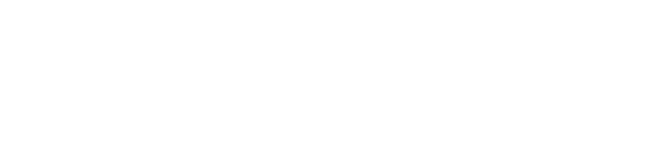
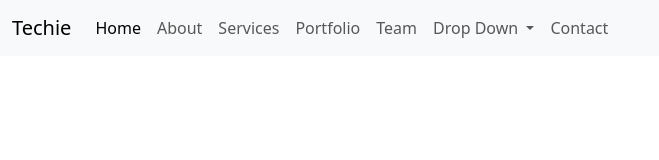
Before and after one commit to sunn01/bootstrap, a plain HTML site: page index.html in a window 1280 px wide. Shown: the whole page, without its empty margins (0-659 px from the left). Drawn offline with nearby package versions, Linux system fonts and the light colour scheme.

Commit message:
bootstrap mockup Techie

```diff
--- a/index.html
+++ b/index.html
@@ -12,10 +12,52 @@
         integrity="sha384-YvpcrYf0tY3lHB60NNkmXc5s9fDVZLESaAA55NDzOxhy9GkcIdslK1eN7N6jIeHz"
         crossorigin="anonymous"></script>
 
-    <title>bootstrap les 1</title>
+    <title>Bootstrap mockup Techie</title>
 </head>
 
 <body>
+    <nav class="navbar navbar-expand-lg bg-body-tertiary">
+        <div class="container-fluid">
+          <a class="navbar-brand" href="#">Techie</a>
+          <button class="navbar-toggler" type="button" data-bs-toggle="collapse" data-bs-target="#navbarSupportedContent" aria-controls="navbarSupportedContent" aria-expanded="false" aria-label="Toggle navigation">
+            <span class="navbar-toggler-icon"></span>
+          </button>
+          <div class="collapse navbar-collapse" id="navbarSupportedContent">
+            <ul class="navbar-nav me-auto mb-2 mb-lg-0">
+              <li class="nav-item">
+                <a class="nav-link active" aria-current="page" href="#">Home</a>
+              </li>
+              <li class="nav-item">
+                <a class="nav-link" href="#">About</a>
+              </li>
+              <li class="nav-item">
+                <a class="nav-link" href="#">Services</a>
+              </li>
+              <li class="nav-item">
+                <a class="nav-link" href="#">Portfolio</a>
+              </li>
+              <li class="nav-item">
+                <a class="nav-link" href="#">Team</a>
+              </li>
+              <li class="nav-item dropdown">
+                <a class="nav-link dropdown-toggle" href="#" role="button" data-bs-toggle="dropdown" aria-expanded="false">
+                  Drop Down
+                </a>
+                <ul class="dropdown-menu">
+                  <li><a class="dropdown-item" href="#">Drop Down 1</a></li>
+                  <li><a class="dropdown-item" href="#">Deep Drop Down</a></li>
+                  <li><a class="dropdown-item" href="#">Drop Down 2</a></li>
+                  <li><a class="dropdown-item" href="#">Drop Down 3</a></li>
+                  <li><a class="dropdown-item" href="#">Drop Down 4</a></li>
+                </ul>
+              </li>
+              <li class="nav-item">
+                <a class="nav-link" href="#">Contact</a>
+              </li>
+            </ul>
+          </div>
+        </div>
+      </nav>
 
 
 
```
